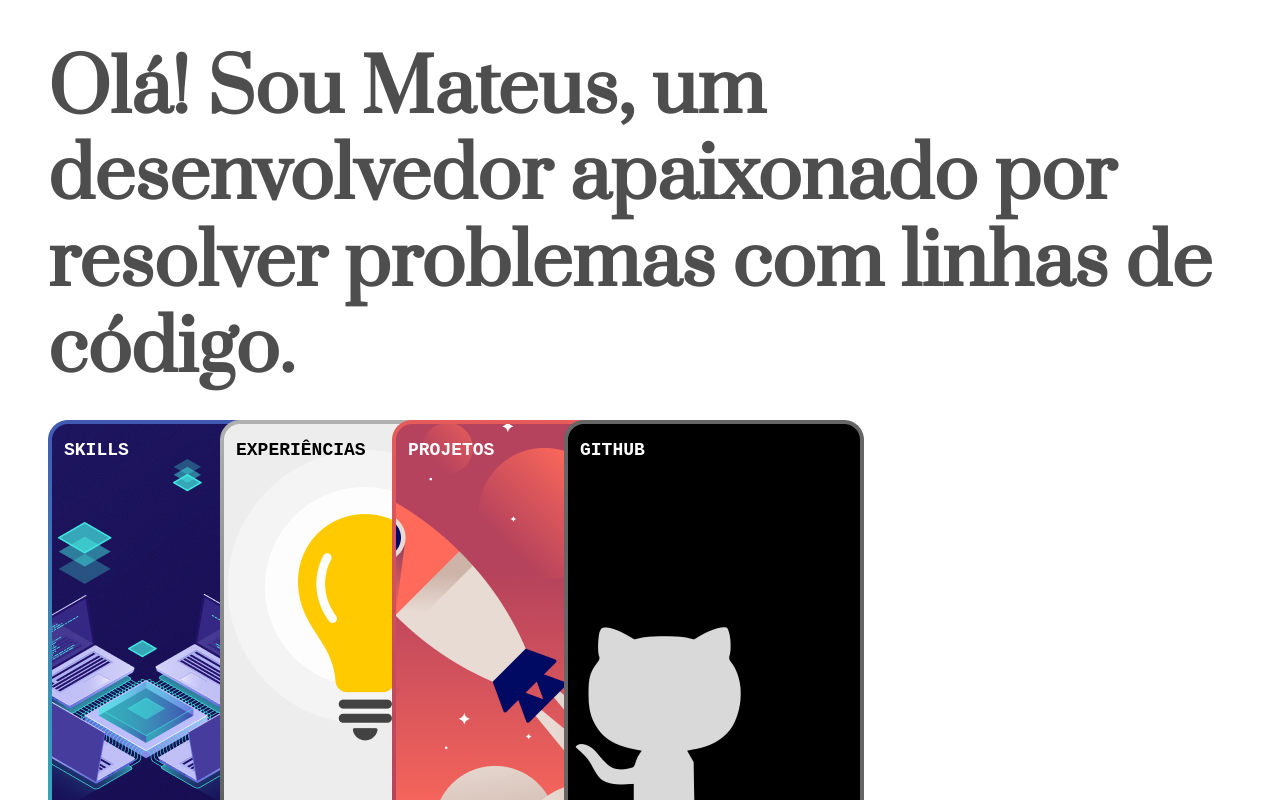
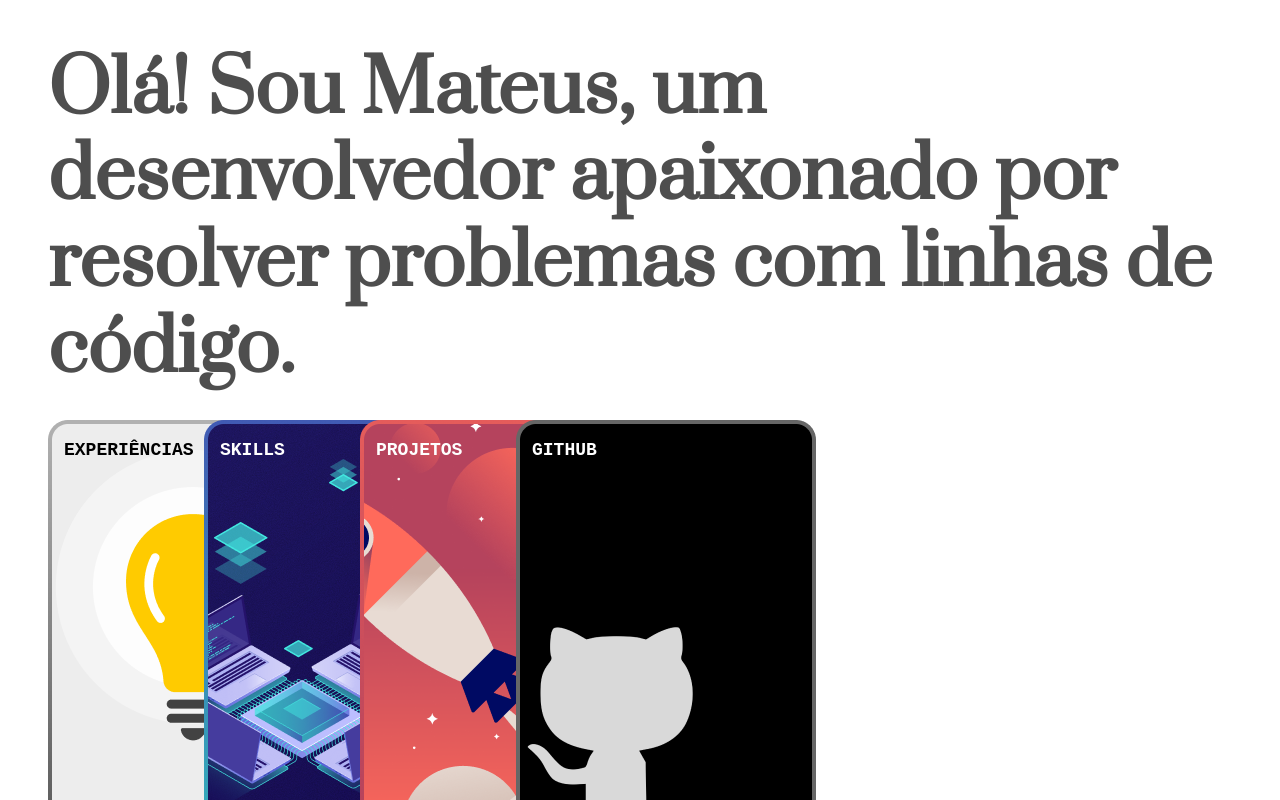
Before and after one commit to mtzdantas/web-portfolio, a React (Vite) app: page / in a window 1280 px wide. Built offline with nearby package versions, Linux system fonts and the light colour scheme; a web font is replaced by a local one.

Commit message:
mudando ordenação dos cards

```diff
--- a/src/App.tsx
+++ b/src/App.tsx
@@ -54,24 +54,25 @@ export default function App() {
       </AnimatePresence>
 
       <div className="absolute bottom-[-20px] flex">
-        <Card
-          image="/Skills.png"
-          textoHover="Tecnologias e ferramentas que domino e faço uso no meu dia a dia."
-          defaultText={defaultText}
-          setTexto={setTexto}
-          className="text-white"
-        >
-          SKILLS
-        </Card>
 
         <Card
           image="/Experience.png"
           textoHover="Toda minha trajétoria que me trouxe até aqui e me tornou quem eu sou hoje."
           defaultText={defaultText}
           setTexto={setTexto}
-          className="-ml-32 text-black"
+          className="text-black"
         >
           EXPERIÊNCIAS
+        </Card>
+
+        <Card
+          image="/Skills.png"
+          textoHover="Tecnologias e ferramentas que domino e faço uso no meu dia a dia."
+          defaultText={defaultText}
+          setTexto={setTexto}
+          className="-ml-36 text-white"
+        >
+          SKILLS
         </Card>
 
         <Card
@@ -79,7 +80,7 @@ export default function App() {
           textoHover="Projetos que desenvolvi, desafios que superei e soluções que criei."
           defaultText={defaultText}
           setTexto={setTexto}
-          className="-ml-32 text-white"
+          className="-ml-36 text-white"
         >
           PROJETOS
         </Card>
@@ -89,7 +90,7 @@ export default function App() {
           textoHover="Acesse meu repositório no GitHub e veja o código por trás dos meus projetos."
           defaultText={defaultText}
           setTexto={setTexto}
-          className="-ml-32 text-white"
+          className="-ml-36 text-white"
         >
           GITHUB
         </Card>
```
